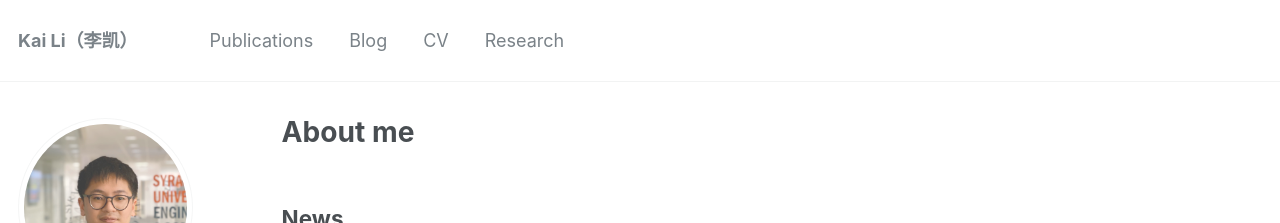
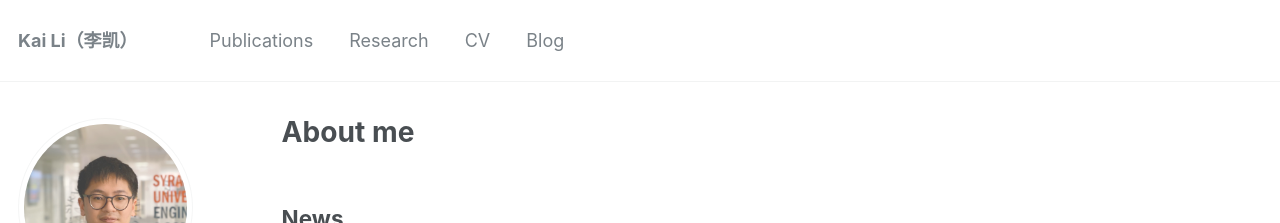
Before and after one commit to likai1993/likai1993.github.io, a Jekyll site: the page built from _pages/about.md, in a window 1280 px wide and 1133 px high. Shown: the top 223 px of the window. Built offline with Jekyll 4.4.1, drawn with Linux system fonts in a browser that asks for light colours; some web fonts are replaced; part of the change alters nothing that is shown.

```diff
--- a/_data/navigation.yml
+++ b/_data/navigation.yml
@@ -2,6 +2,12 @@
 main:
   - title: "Publications"
     url: /publications/
+
+  - title: "Research"
+    url: /research/
+
+  - title: "CV"
+    url: /cv/
 
  # - title: "Talks"
   #  url: /talks/
@@ -15,11 +21,5 @@ main:
   - title: "Blog"
     url: /year-archive/
 
-  - title: "CV"
-    url: /cv/
-
-  - title: "Research"
-    url: /research/
-
   #- title: "Guide"
   #  url: /markdown/
```
